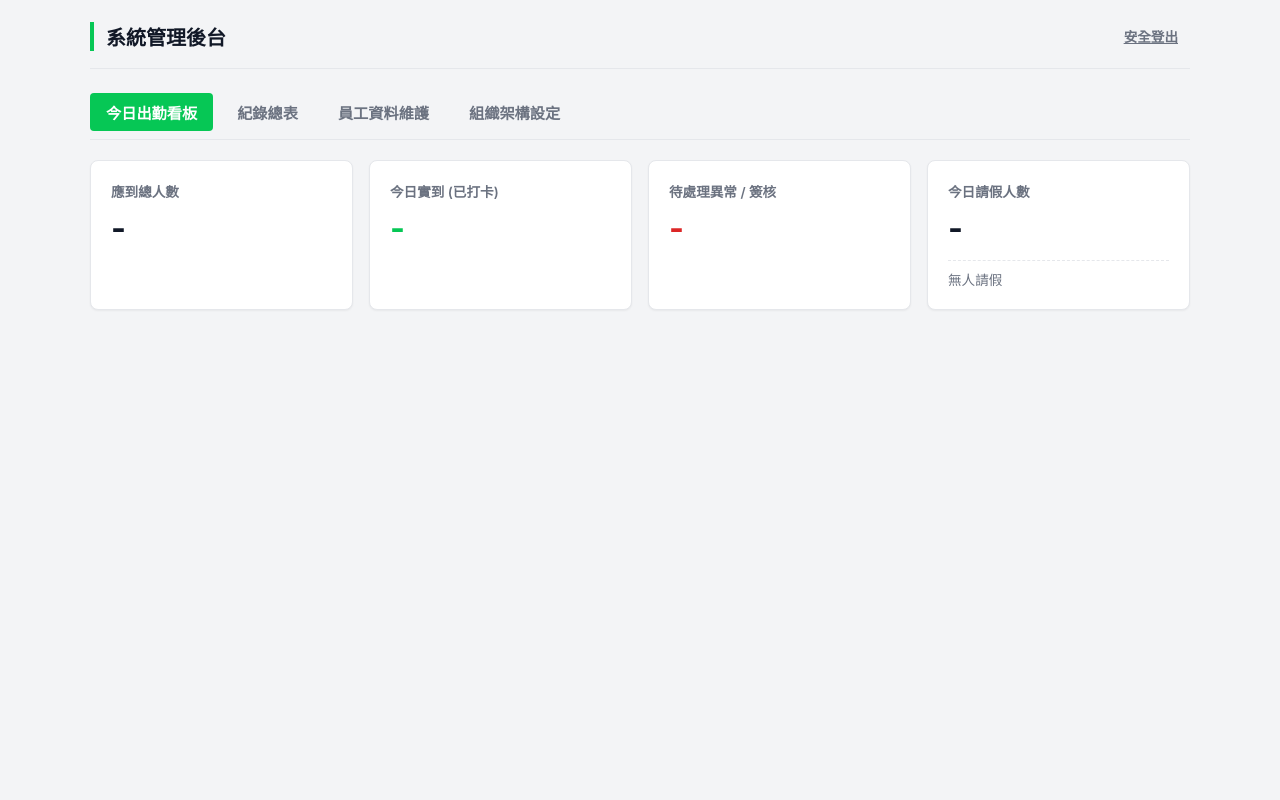
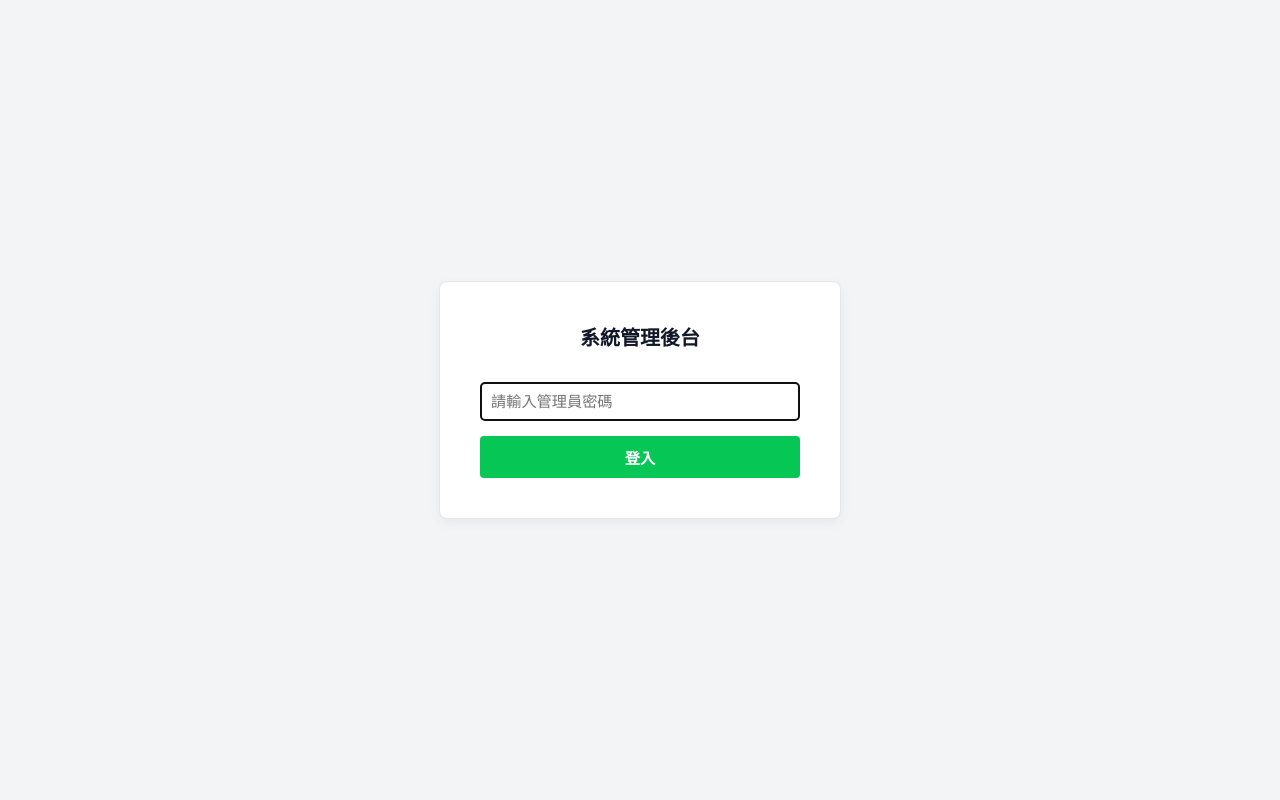
Before and after one commit to SamuelXingCheng/line-leave-request-bot, a PHP site: page /admin_users.php in a window 1280 px wide. Run offline with PHP 8.4, Linux system fonts and the light colour scheme.

Commit message:
feat: 新增選單HR管理中心，密碼登入機制

```diff
--- a/php/admin_users.php
+++ b/php/admin_users.php
@@ -1,3 +1,62 @@
+<?php
+session_start();
+// 🔥 這是你的後台專屬密碼，可以自行修改
+$ADMIN_PASSWORD = "churchadmin2026";
+
+// 處理登出邏輯
+if (isset($_GET['logout'])) {
+    session_destroy();
+    header("Location: admin_users.php");
+    exit;
+}
+
+// 處理登入邏輯
+$error_msg = "";
+if ($_SERVER['REQUEST_METHOD'] === 'POST' && isset($_POST['password'])) {
+    if ($_POST['password'] === $ADMIN_PASSWORD) {
+        $_SESSION['admin_logged_in'] = true;
+        header("Location: admin_users.php");
+        exit;
+    } else {
+        $error_msg = "密碼錯誤，請重新輸入。";
+    }
+}
+
+// ========================================================
+// 🛡️ 保護牆：如果尚未登入，顯示登入畫面，並「攔截」下方內容載入
+// ========================================================
+if (empty($_SESSION['admin_logged_in'])) {
+?>
+<!DOCTYPE html>
+<html lang="zh-TW">
+<head>
+    <meta charset="UTF-8"><meta name="viewport" content="width=device-width, initial-scale=1.0"><title>系統管理後台登入</title>
+    <style>
+        body { font-family: -apple-system, BlinkMacSystemFont, "Segoe UI", Roboto, sans-serif; background: #F3F4F6; display: flex; justify-content: center; align-items: center; height: 100vh; margin: 0; }
+        .login-box { background: #fff; padding: 40px; border-radius: 8px; box-shadow: 0 4px 12px rgba(0,0,0,0.05); text-align: center; width: 100%; max-width: 320px; border: 1px solid #E5E7EB; }
+        .login-box h2 { margin-top: 0; color: #111827; font-size: 1.25rem; }
+        .login-box input { width: 100%; box-sizing: border-box; padding: 10px; margin: 15px 0; border: 1px solid #D1D5DB; border-radius: 4px; font-size: 0.95rem; }
+        .login-box button { width: 100%; background: #06C755; color: #fff; border: none; padding: 10px; border-radius: 4px; font-weight: 600; cursor: pointer; font-size: 0.95rem; }
+        .login-box button:hover { background: #05b04a; }
+        .error { color: #DC2626; font-size: 0.85rem; margin-bottom: 10px; font-weight: 600; }
+    </style>
+</head>
+<body>
+    <div class="login-box">
+        <h2>系統管理後台</h2>
+        <?php if($error_msg) echo "<div class='error'>$error_msg</div>"; ?>
+        <form method="POST">
+            <input type="password" name="password" placeholder="請輸入管理員密碼" required autofocus>
+            <button type="submit">登入</button>
+        </form>
+    </div>
+</body></html>
+<?php
+    exit; // ⚠️ 非常重要：這行會讓程式停在這裡，沒密碼的人絕對看不到下面的機密資料！
+}
+?>
+
+
 <!DOCTYPE html>
 <html lang="zh-TW">
 <head>
@@ -59,29 +118,14 @@
         .form-group input { width: 100%; padding: 8px 12px; border: 1px solid #D1D5DB; border-radius: 4px; box-sizing: border-box; }
         .modal-actions { display: flex; justify-content: flex-end; gap: 12px; margin-top: 24px; }
 
-        /* 🔥 新增：回到頂部懸浮按鈕樣式 */
+        /* 懸浮按鈕 HTML */
         #backToTopBtn {
-            display: none;
-            position: fixed;
-            bottom: 30px;
-            right: 30px;
-            z-index: 99;
-            background: var(--text-main);
-            color: white;
-            border: none;
-            padding: 12px 16px;
-            border-radius: 4px;
-            font-weight: 600;
-            cursor: pointer;
-            box-shadow: 0 4px 6px rgba(0,0,0,0.1);
-            transition: 0.2s;
-            font-size: 0.9rem;
+            display: none; position: fixed; bottom: 30px; right: 30px; z-index: 99;
+            background: var(--text-main); color: white; border: none; padding: 12px 16px;
+            border-radius: 4px; font-weight: 600; cursor: pointer;
+            box-shadow: 0 4px 6px rgba(0,0,0,0.1); transition: 0.2s; font-size: 0.9rem;
         }
-        #backToTopBtn:hover {
-            background: #374151;
-            transform: translateY(-2px);
-            box-shadow: 0 6px 8px rgba(0,0,0,0.15);
-        }
+        #backToTopBtn:hover { background: #374151; transform: translateY(-2px); box-shadow: 0 6px 8px rgba(0,0,0,0.15); }
     </style>
 </head>
 <body>
@@ -197,7 +241,7 @@
     <script>
         let allUsers = [];
 
-        // 🔥 新增：監聽捲動事件，控制回到頂部按鈕顯示/隱藏
+        // 監聽捲動事件，控制回到頂部按鈕顯示/隱藏
         window.addEventListener('scroll', function() {
             const btn = document.getElementById("backToTopBtn");
             if (document.body.scrollTop > 300 || document.documentElement.scrollTop > 300) {
@@ -218,7 +262,6 @@
             if (tabId === 'users') loadUsers();
             if (tabId === 'supervisors') { loadUsers().then(loadSupervisors); }
 
-            // 切換頁籤時自動回到最上方
             window.scrollTo(0, 0);
         }
 
```
Also changed, not shown: php/menu.php (+10 -0 lines).
